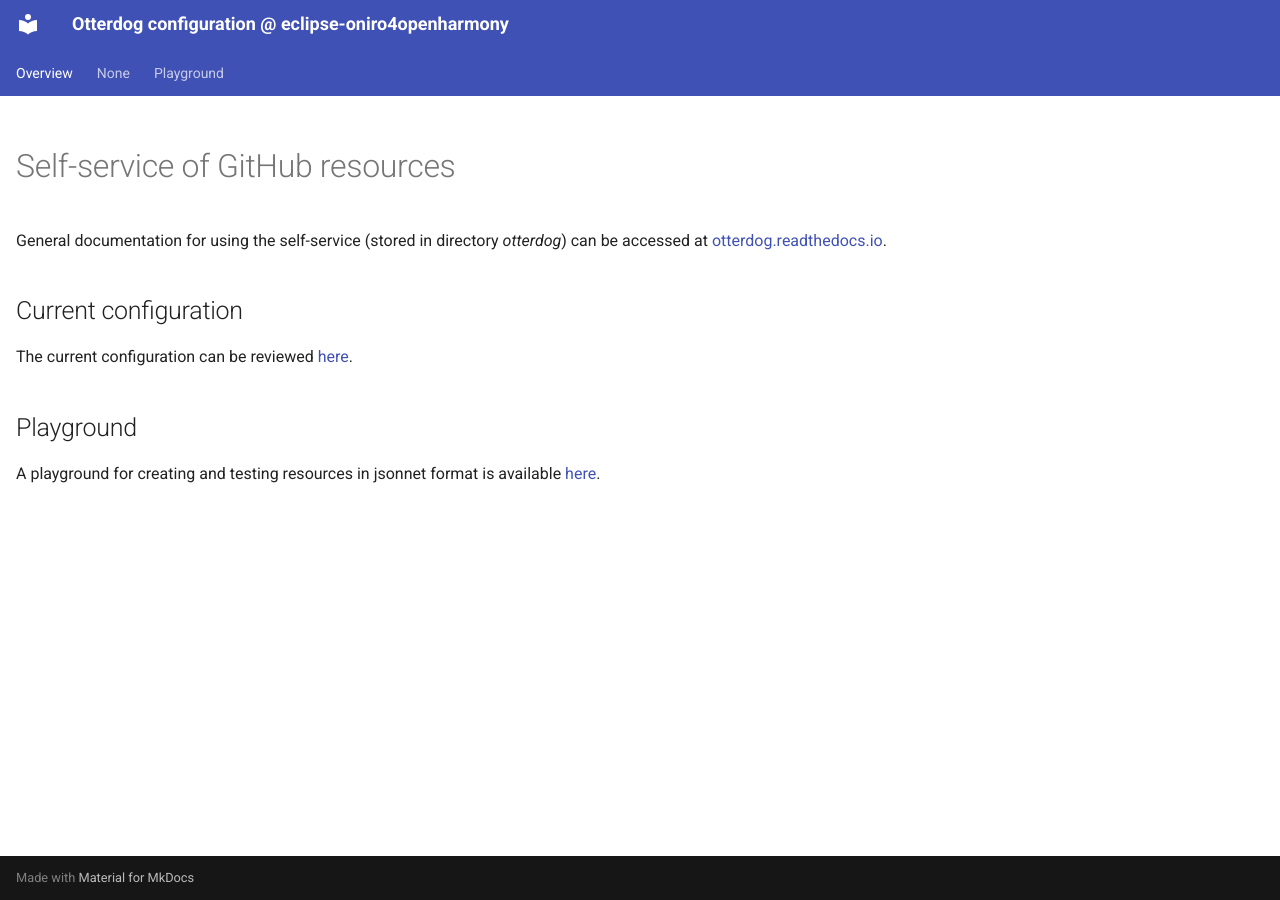
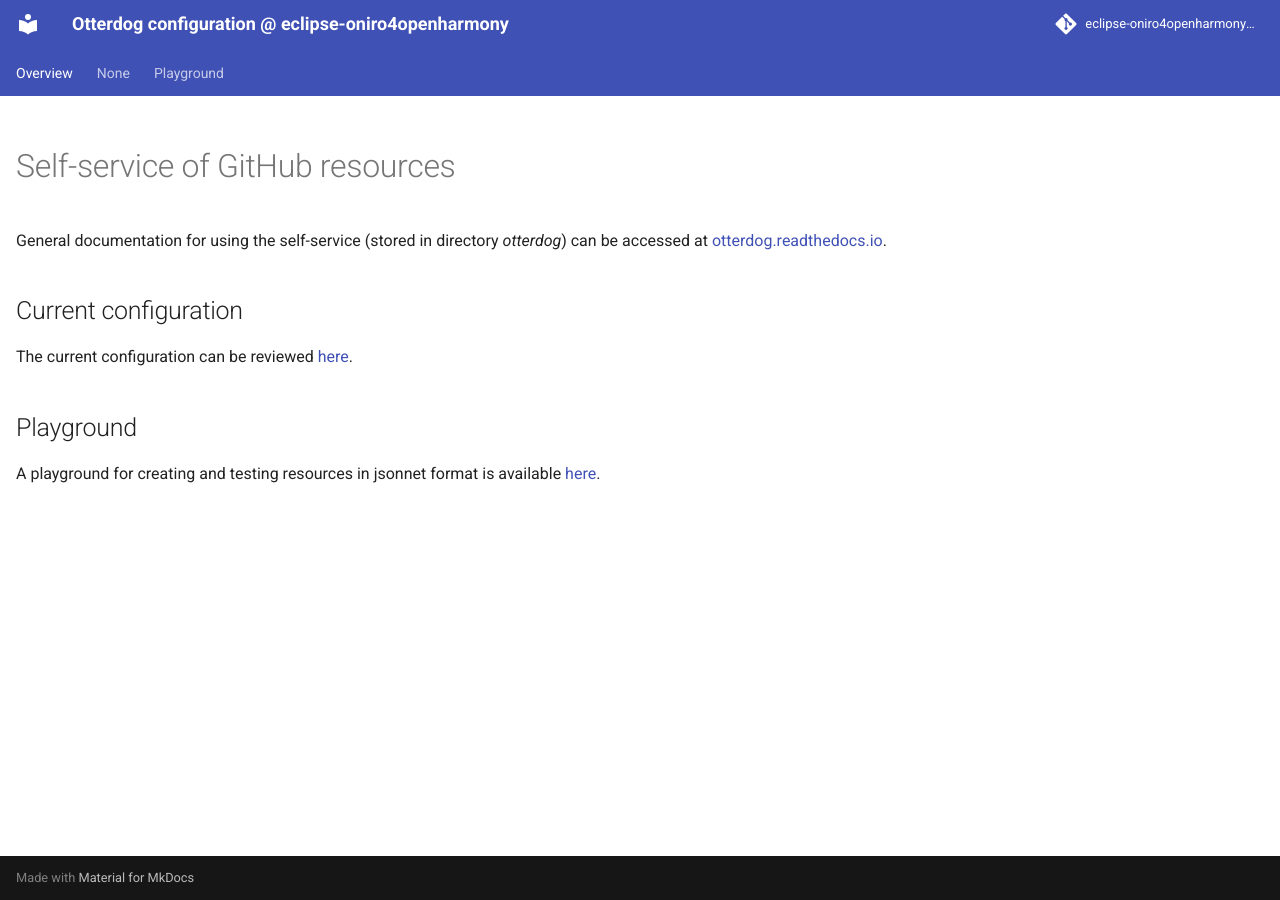
Before and after one commit to eclipse-oniro4openharmony/.eclipsefdn, an MkDocs documentation site: the page built from docs/index.md, in a window 1280 px wide. Built offline with MkDocs 1.6.1 and Material for MkDocs 9.7.7, drawn with Linux system fonts in a browser that asks for light colours; comment, search, counter and statistics services are not loaded.

Commit message:
Updating file 'mkdocs.yml' with otterdog.

```diff
--- a/mkdocs.yml
+++ b/mkdocs.yml
@@ -3,6 +3,9 @@ site_description: Otterdog configuration @ eclipse-oniro4openharmony
 strict: false
 
 site_url: https://eclipse-oniro4openharmony.github.io/.eclipsefdn/
+
+repo_name: eclipse-oniro4openharmony/.eclipsefdn
+repo_url: https://github.com/eclipse-oniro4openharmony/.eclipsefdn/
 
 docs_dir: ./docs
 site_dir: ./_site
```
